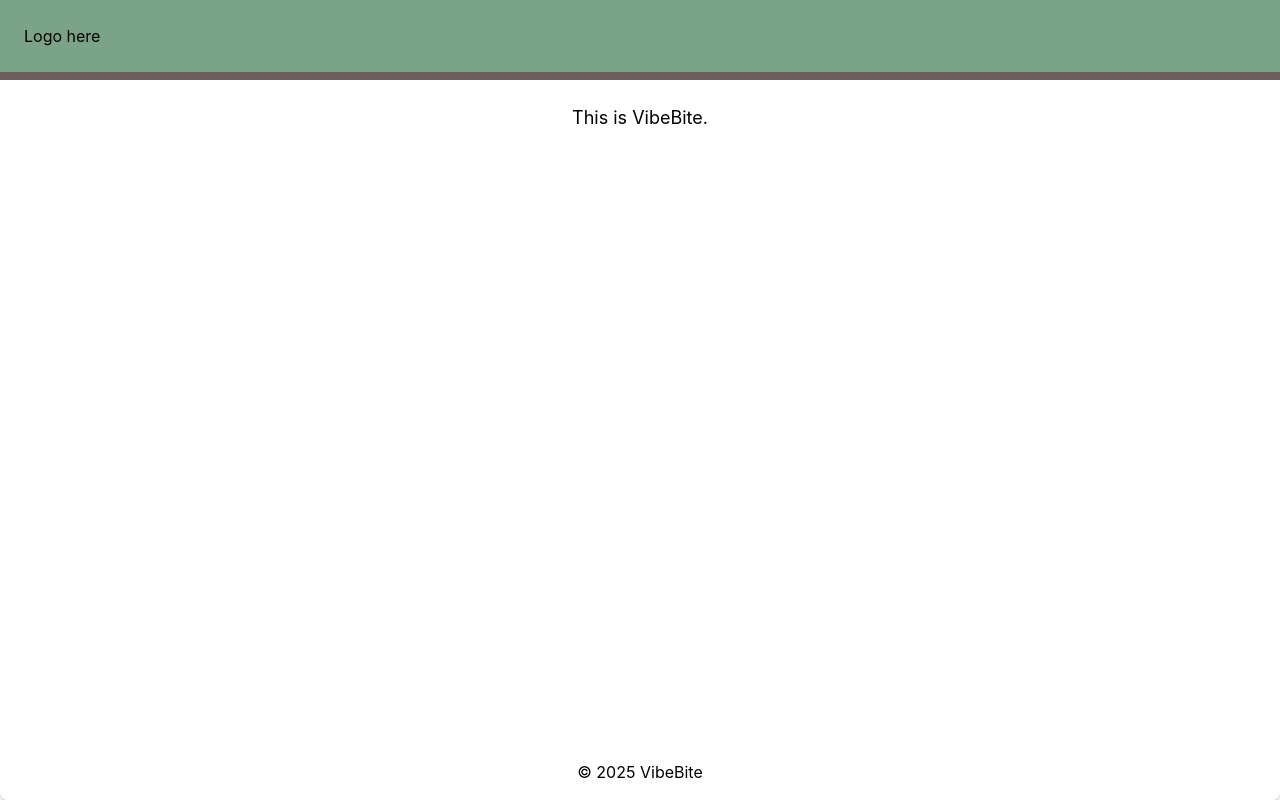
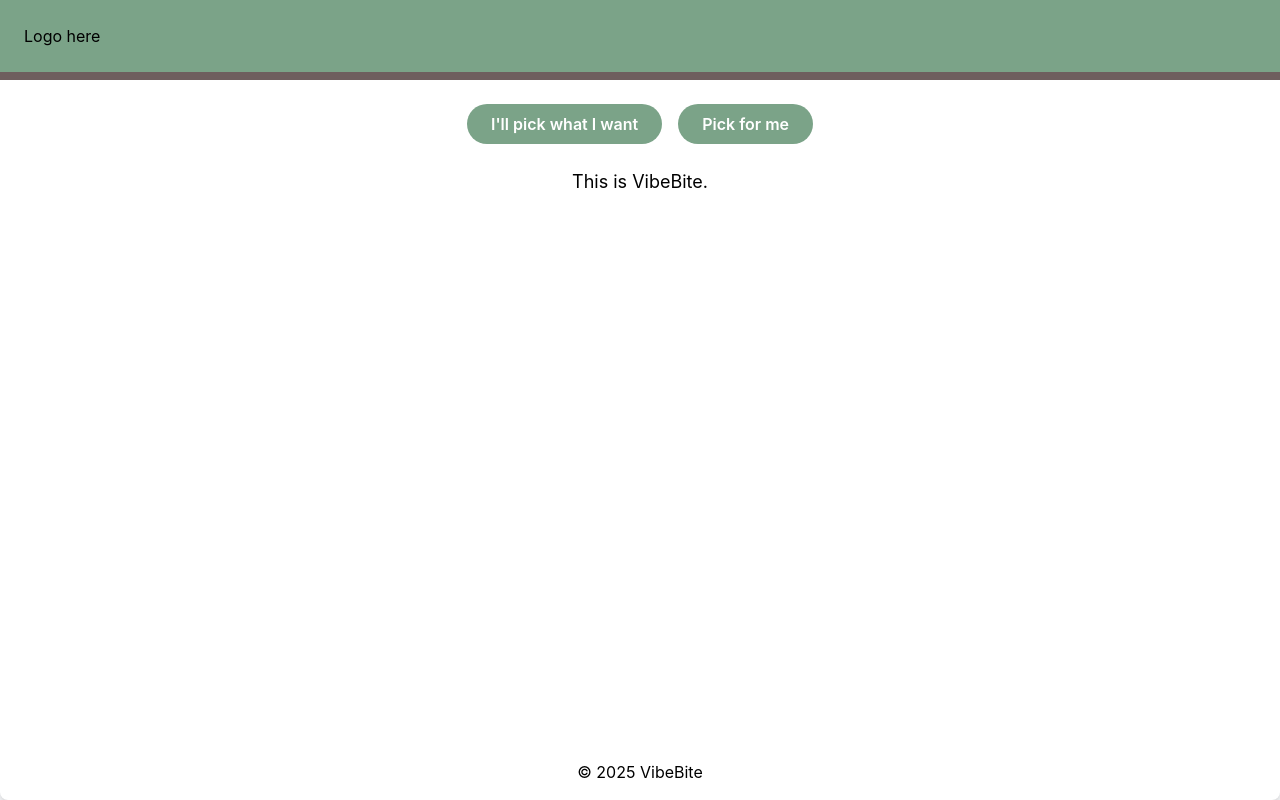
Before and after one commit to samhitha48/VibeBite, a React (Vite) app: page / in a window 1280 px wide. Built offline with nearby package versions, Linux system fonts and the light colour scheme.

Commit message:
add randomizer

```diff
--- a/src/App.jsx
+++ b/src/App.jsx
@@ -1,3 +1,6 @@
+import Button from "./components/Button/Button";
+import Randomizer from "./components/Randomizer/Randomizer";
+
 const features = [
   {
     title: "Curated Playlists",
@@ -26,6 +29,10 @@ export default function App() {
           <p>Logo here</p>
         </header>
         <div className="flex-1 space-y-6 text-center py-6">
+        <div id="buttons-container" className="flex gap-4 justify-center">
+          <Button text="I'll pick what I want" />
+          <Randomizer />
+        </div>
           <p className="mx-auto max-w-2xl text-lg">This is VibeBite.</p>
         </div>
         <footer className="flex justify-center py-4">
--- /dev/null
+++ b/src/components/Randomizer/Randomizer.jsx
@@ -0,0 +1,24 @@
+import { useCallback } from "react";
+import Button from "../Button/Button";
+
+const OPTIONS = [
+  "🎉 Celebration",
+  "🍰 Treat Yourself",
+  "🌶️ Spicy",
+  "🍂 Fall Feels",
+  "🥗 Light ‘n’ Fresh",
+  "💕 Date Night",
+  "🍔 Greasy Goodness",
+  "⚡️ Quick & Easy",
+  "☕️ Cozy",
+];
+
+export default function Randomizer() {
+  const handleRandomize = useCallback(() => {
+    const randomIndex = Math.floor(Math.random() * OPTIONS.length);
+    const selected = OPTIONS[randomIndex];
+    console.log("Randomizer picked:", selected);
+  }, []);
+
+  return <Button text="Pick for me" onClick={handleRandomize} />;
+}
```
Also changed, not shown: 1 other file (tests, documents, lock files or other folders).
